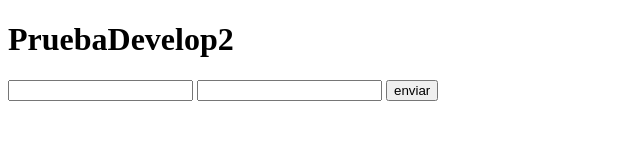
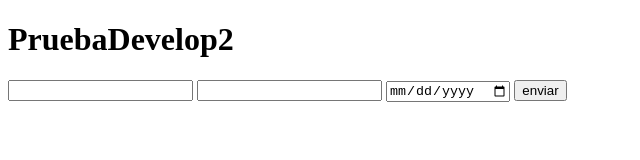
Before and after one commit to Silviabr-base/Git, a plain HTML site: page index.html in a window 1280 px wide. Shown: the whole page, without its empty margins (0-640 px from the left). Drawn offline with Linux system fonts and the light colour scheme.

Commit message:
cumpleaños añadido

```diff
--- a/index.html
+++ b/index.html
@@ -11,6 +11,7 @@
     <form>
         <input type="text" name="lastName" id="lastName">
         <input type="text" name="firstName" id="firstName">
+        <input type="date" name="birthdate" id="fecha">
         <input type="button" value="enviar">
     </form>
 </body>
```
